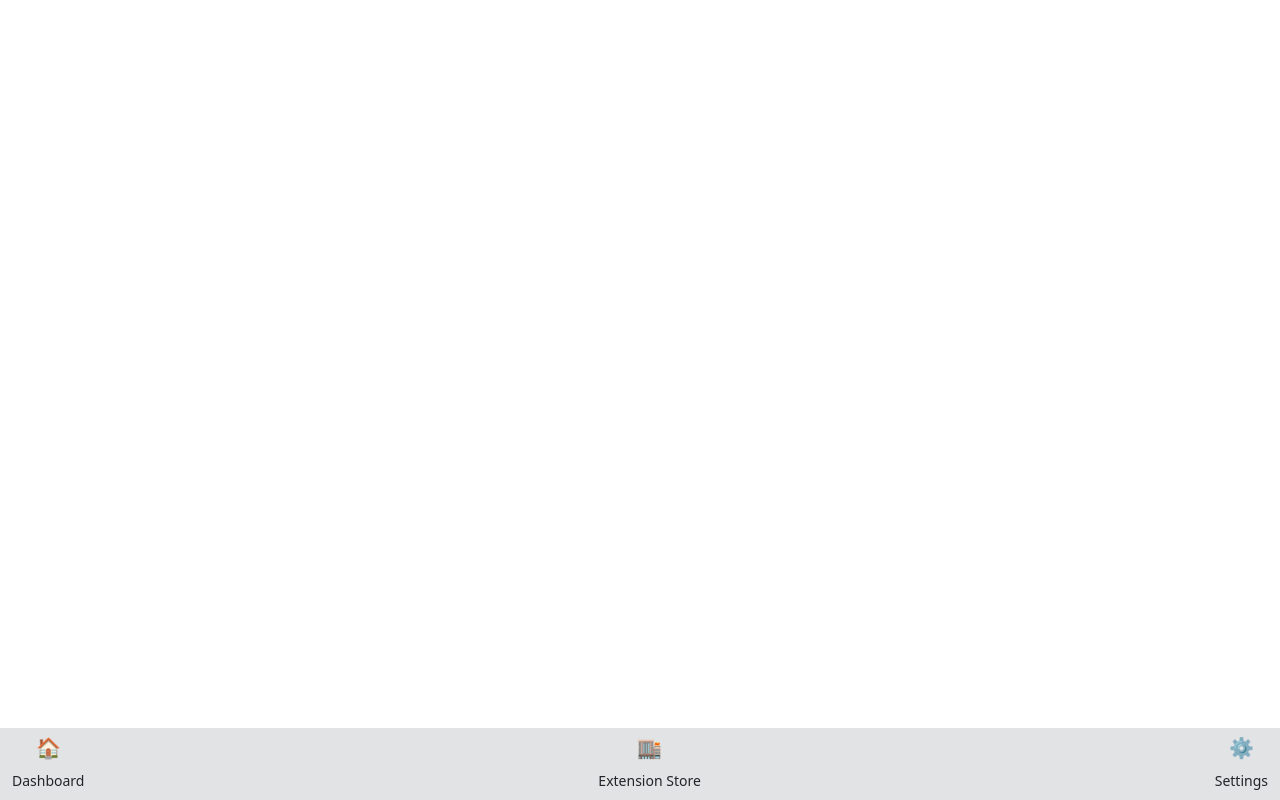
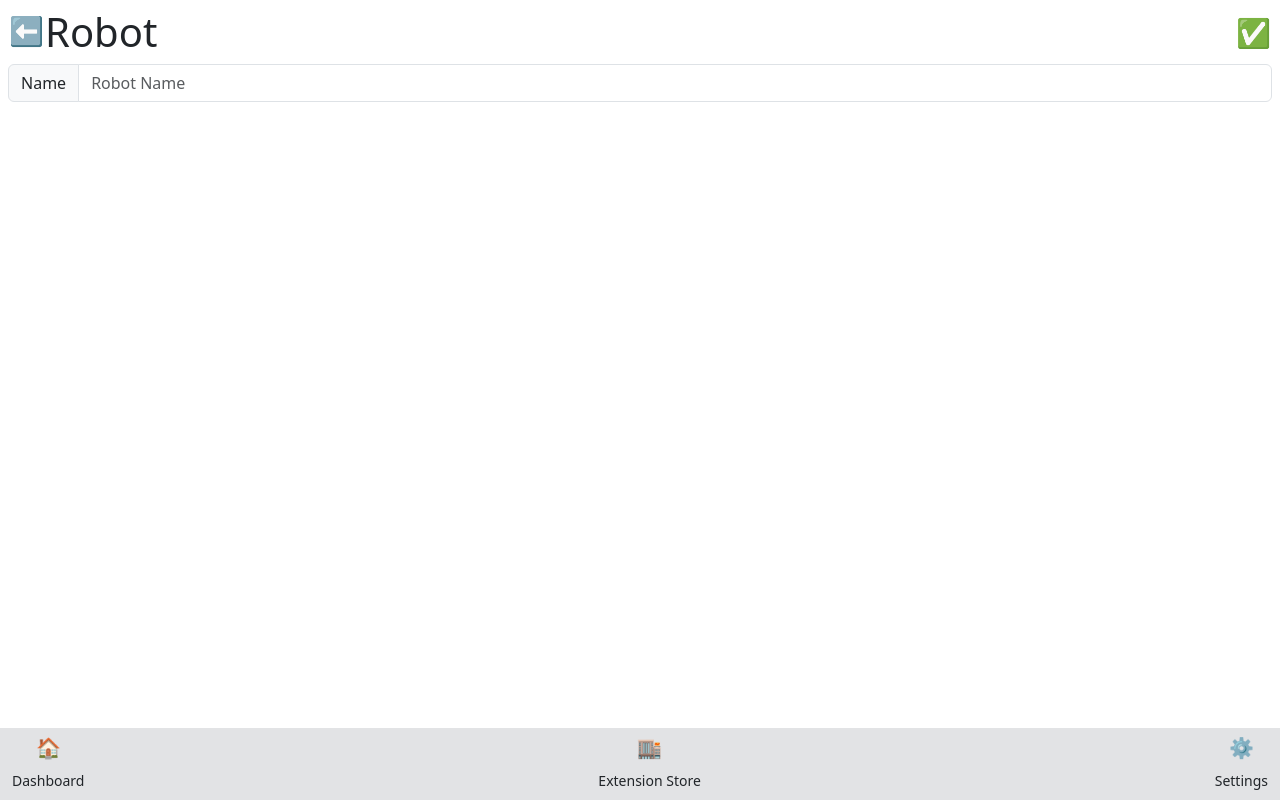
Before and after one commit to petar1905/roboweb, a React (Vite) app: page /robot/1/edit in a window 1280 px wide. Built offline with nearby package versions, Linux system fonts and the light colour scheme.

Commit message:
added new edit view

```diff
--- a/package.json
+++ b/package.json
@@ -12,6 +12,7 @@
   "dependencies": {
     "@popperjs/core": "^2.11.8",
     "bootstrap": "^5.3.3",
+    "change-case": "^5.4.4",
     "dotenv": "^16.4.7",
     "react": "^18.2.0",
     "react-dom": "^18.2.0",
--- a/src/components/SettingsForm.tsx
+++ b/src/components/SettingsForm.tsx
@@ -1,14 +1,19 @@
+import { capitalCase } from "change-case";
+
 interface SettingsFormProps {
-    settings: {},
-    setSettings: React.Dispatch<React.SetStateAction<{}>>
+    settings: { [key: string]: any },
+    setSettings: React.Dispatch<React.SetStateAction<{ [key: string]: any }>>
 }
 
 export default function SettingsForm({settings, setSettings}: SettingsFormProps) {
     const handleSettingChange = (key: string, value: any) => {
         const updatedSettings = {...settings };
-            /* @ts-ignore */
-            updatedSettings[key] = value;
+        // Use the original key (in lowercase) to update the setting
+        const originalKey = Object.keys(settings).find(k => capitalCase(k) === key);
+        if (originalKey) {
+            updatedSettings[originalKey] = value;
             setSettings(updatedSettings);
+        }
     };
 
     const renderSettingField = (key: string, value: any) => {
@@ -67,8 +72,7 @@ export default function SettingsForm({settings, setSettings}: SettingsFormProps)
         <div>
             {Object.keys(settings).map((key) => (
                 <div key={key}>
-                        {/* @ts-ignore */}
-                        {renderSettingField(key, settings[key])}
+                    {renderSettingField(capitalCase(key), settings[key as keyof typeof settings])}
                 </div>
             ))}
         </div>
--- a/src/main.tsx
+++ b/src/main.tsx
@@ -11,6 +11,7 @@ import Robot from './classes/RobotInventory.ts';
 import NewRobot from "./views/NewRobot.tsx";
 import ExtensionDetails from './views/ExtensionDetails.tsx';
 import ControlPanel from './views/ControlPanel.tsx';
+import EditRobot from './views/EditRobot.tsx';
 
 interface RobotInventoryContextValue {
     robotInventory: Robot[];
@@ -35,6 +36,7 @@ function App() {
                     <Route path="/store/:extensionId" element={<ExtensionDetails />} />
                     <Route path="/new" element={<NewRobot />} />
                     <Route path="/robot/:robotId" element={<ControlPanel />} />
+                    <Route path="/robot/:robotId/edit" element={<EditRobot />} />
                     <Route path="/settings" element={<Settings />} />
                 </Routes>
             </div>
--- a/src/views/ControlPanel.tsx
+++ b/src/views/ControlPanel.tsx
@@ -1,17 +1,21 @@
 import { useEffect, useState } from "react";
 import { useParams } from "react-router";
 import RobotInventory from "../classes/RobotInventory";
+import NavigationBarButton from "../components/NavigationBarButton";
+import NavigationLink from "../components/NavigationLink";
 
 export default function ControlPanel() {
     const { robotId } = useParams();
     const robotInventory = new RobotInventory();
     const [controlComponent, setControlComponent] = useState<JSX.Element>();
+    const [robotName, setRobotName] = useState<string>();
 
     useEffect(() => {
         const fetchControlComponent = async () => {
             await robotInventory.openDatabase();
             // @ts-ignore
             const currentRobot = await robotInventory.getRobot(robotId);
+            setRobotName(currentRobot?.name);
             // @ts-ignore
             const currentFileURL = URL.createObjectURL(currentRobot?.extension.file);
 
@@ -24,9 +28,18 @@ export default function ControlPanel() {
         fetchControlComponent();
     }, []);
 
+
     return(
         <div className="p-2">
-            <h1>Robot {robotId}</h1>
+            <nav className="d-flex pb-2">
+                <NavigationLink href={`/`}>
+                    <NavigationBarButton>⬅</NavigationBarButton>
+                </NavigationLink>
+                <h1 className="w-100 my-auto">Robot {robotName}</h1>
+                <NavigationLink href={`/robot/${robotId}/edit`}>
+                    <NavigationBarButton>⚙️</NavigationBarButton>
+                </NavigationLink>
+            </nav>
             {controlComponent}
         </div>
     )
--- /dev/null
+++ b/src/views/EditRobot.tsx
@@ -0,0 +1,65 @@
+import { useEffect, useState } from "react";
+import RobotInventory from "../classes/RobotInventory";
+import { useNavigate, useParams } from "react-router";
+import SettingsForm from "../components/SettingsForm";
+import NavigationBarButton from "../components/NavigationBarButton";
+import NavigationLink from "../components/NavigationLink";
+import { Extension } from "../classes/ExtensionInventory";
+
+export default function NewRobot() {
+    const { robotId } = useParams();
+    const navigate = useNavigate();
+    const robotInventory = new RobotInventory();
+    const [name, setName] = useState<string>();
+    const [settings, setSettings] = useState<object>();
+    const [extension, setExtension] = useState<Extension>();
+    const handleNameChange = (event: React.ChangeEvent<HTMLInputElement>) => {
+        setName(event.target.value);
+    };
+    useEffect(() => {
+        const fetchSettings = async () => {
+            await robotInventory.openDatabase();
+            // @ts-ignore
+            const currentRobot = await robotInventory.getRobot(robotId);
+            if (currentRobot !== null) {
+                setName(currentRobot.name);
+                setSettings(currentRobot.settings);
+                setExtension(currentRobot.extension);
+            }
+        };
+        fetchSettings();
+    }, []);
+
+    const handleFinish = () => {
+        const robotInventory = new RobotInventory();
+        robotInventory.openDatabase().then(
+            () => {
+                /* @ts-ignore */
+                robotInventory.updateRobot(robotId, name, extension, settings);
+                navigate(`/robot/${robotId}`);
+            }
+        );
+    };
+    return (
+        <div className="p-2">
+            <nav className="d-flex pb-2">
+                <NavigationLink href={`/robot/${robotId}`}>
+                    <NavigationBarButton>⬅</NavigationBarButton>
+                </NavigationLink>
+                <h1 className="w-100 my-auto">Robot {name}</h1>
+                {name !== "" ? <NavigationBarButton onClick={handleFinish}>✅</NavigationBarButton> : null}
+            </nav>
+            <div className="input-group mb-3">
+                <span className="input-group-text" id="basic-addon1">Name</span>
+                <input type="text"
+                className="form-control"
+                placeholder="Robot Name"
+                aria-label="Robot Name"
+                aria-describedby="basic-addon1"
+                value={name}
+                onChange={handleNameChange} />
+            </div>
+            {settings ? <SettingsForm settings={settings} setSettings={setSettings}/> : null}
+        </div>
+    );
+}
```
Also changed, not shown: 1 other file (tests, documents, lock files or other folders). Lines whose indentation alone changed are shown as unchanged.
